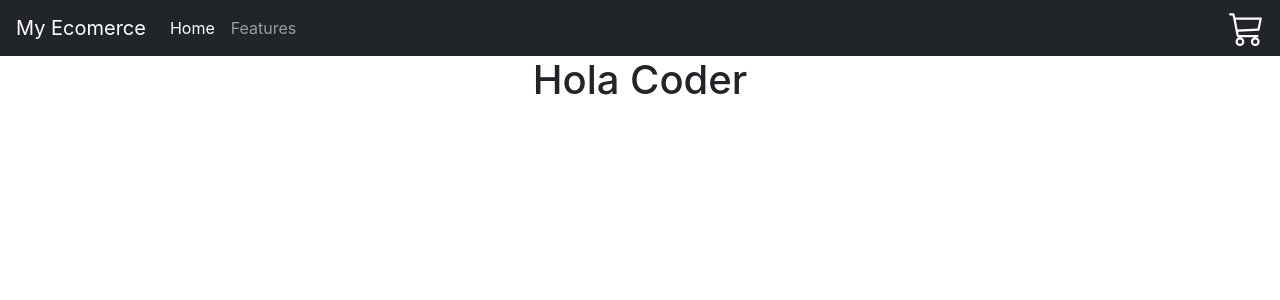
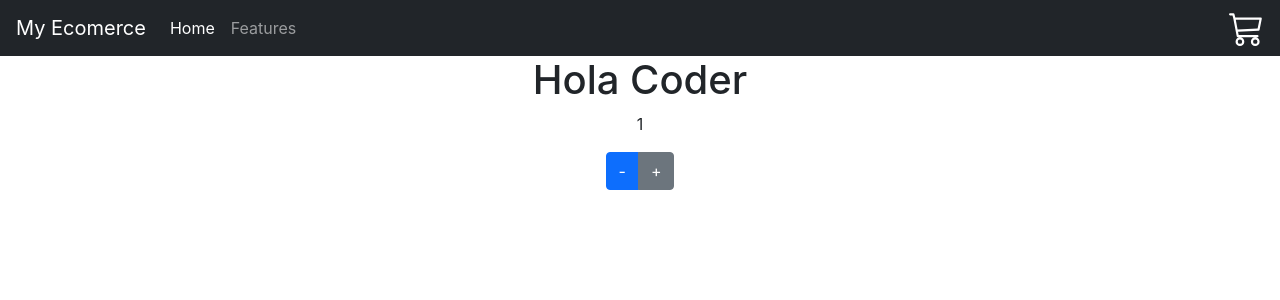
Before and after one commit to Enrique-N/My-Ecomerce, a React (Create React App) app: page / in a window 1280 px wide. Shown: the top 300 px of the page. Built offline with nearby package versions, Linux system fonts and the light colour scheme.

Commit message:
Contador con boton

```diff
--- a/src/Components/CartWidget/CartWidget.js
+++ b/src/Components/CartWidget/CartWidget.js
@@ -4,7 +4,7 @@ import React from 'react'
 const CartWidget = () => {
     return (
         <>
-            <svg xmlns="http://www.w3.org/2000/svg" width="35" height="35" fill="currentColor" class="bi bi-cart3" viewBox="0 0 16 16" color="white">
+            <svg xmlns="http://www.w3.org/2000/svg" width="35" height="35" fill="currentColor" className="bi bi-cart3" viewBox="0 0 16 16" color="white">
                 <path d="M0 1.5A.5.5 0 0 1 .5 1H2a.5.5 0 0 1 .485.379L2.89 3H14.5a.5.5 0 0 1 .49.598l-1 5a.5.5 0 0 1-.465.401l-9.397.472L4.415 11H13a.5.5 0 0 1 0 1H4a.5.5 0 0 1-.491-.408L2.01 3.607 1.61 2H.5a.5.5 0 0 1-.5-.5zM3.102 4l.84 4.479 9.144-.459L13.89 4H3.102zM5 12a2 2 0 1 0 0 4 2 2 0 0 0 0-4zm7 0a2 2 0 1 0 0 4 2 2 0 0 0 0-4zm-7 1a1 1 0 1 1 0 2 1 1 0 0 1 0-2zm7 0a1 1 0 1 1 0 2 1 1 0 0 1 0-2z" />
             </svg>
         </>
--- /dev/null
+++ b/src/Components/ItemCount/ItemCount.js
@@ -0,0 +1,31 @@
+import React, { useState } from 'react'
+
+
+const ItemCount = ({ stock, initial }) => {
+
+    let [state, setState] = useState(initial)
+
+    const onAdd = () => {
+        if (state < stock) {
+            setState(state + 1)
+        }
+    }
+
+    const onDecrease = () => {
+        if (state > 1) {
+            setState(state - 1)
+        }
+    }
+
+    return (
+        <div>
+            <p>{state}</p>
+            <div className="btn-group" role="group" aria-label="Basic example">
+                <button type="button" className="btn btn-primary" onClick={onDecrease}>-</button>
+                <button type="button" className="btn btn-secondary" onClick={onAdd}>+</button>
+            </div>
+        </div>
+    )
+}
+
+export default ItemCount
--- a/src/Components/ItemListContainer/ItemListContainer.js
+++ b/src/Components/ItemListContainer/ItemListContainer.js
@@ -1,9 +1,11 @@
 import React from 'react'
+import ItemCount from '../ItemCount/ItemCount'
 
 const ItemListContainer = ({ greeting }) => {
     return (
         <div className="text-center">
             <h1>{greeting}</h1>
+            <ItemCount stock={5} initial={1} />
         </div>
     )
 }
```
